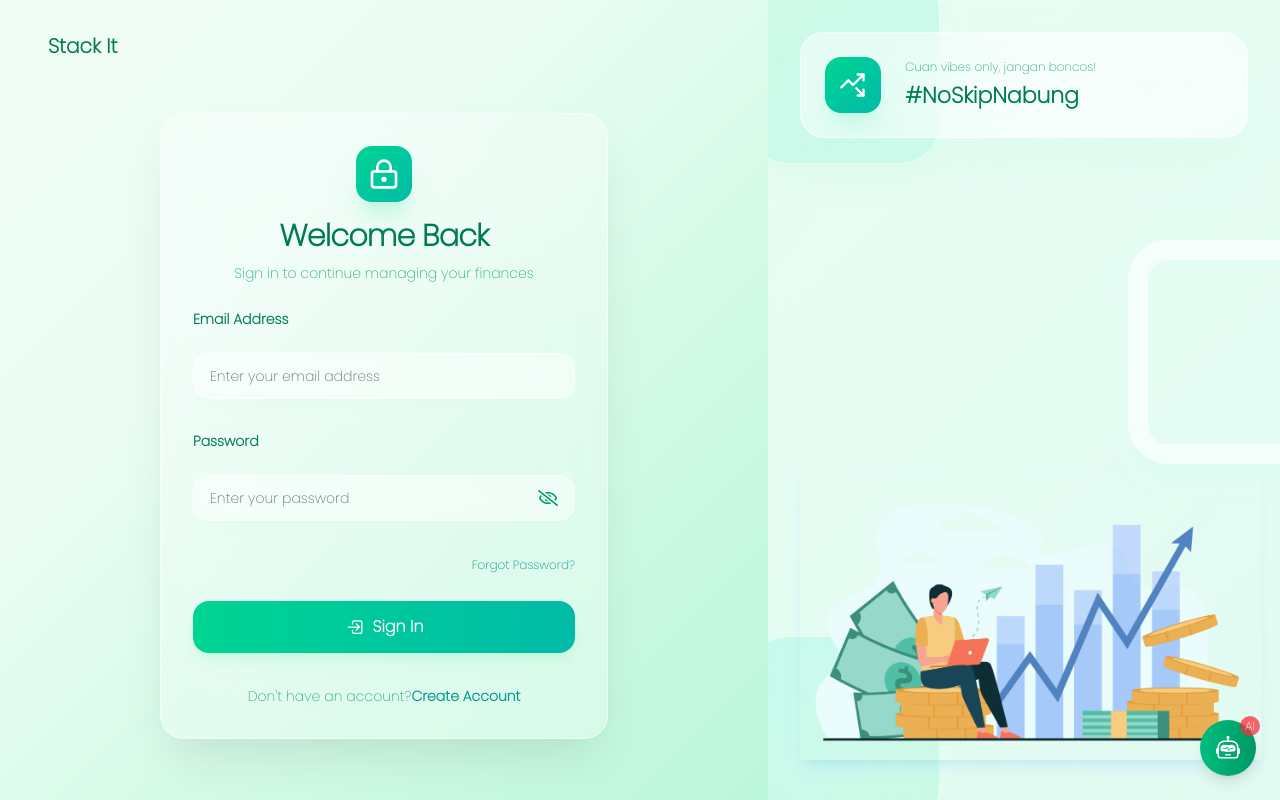
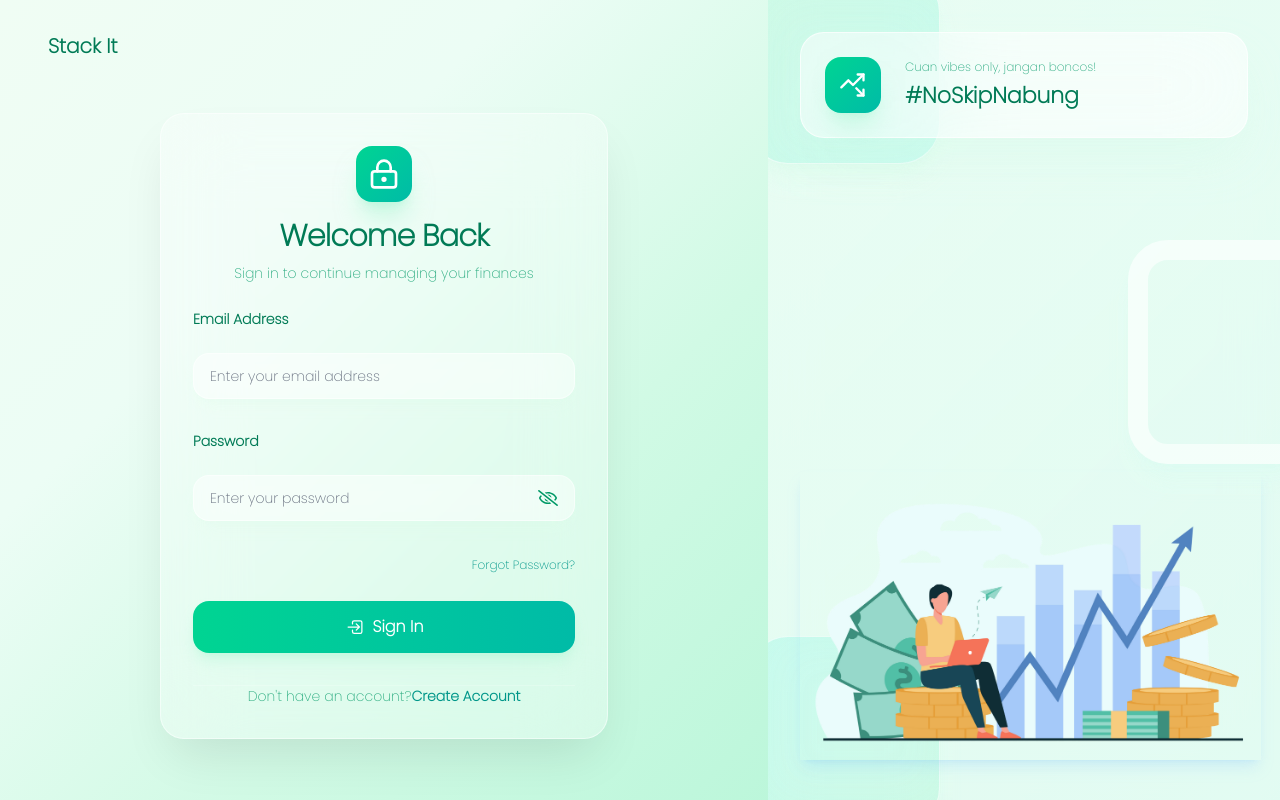
Before and after one commit to Alvarizqi09/fe-finance, a React (Vite) app: page /login in a window 1280 px wide. Built offline with nearby package versions, Linux system fonts and the light colour scheme.

Commit message:
fix: conditionally render AI Chatbot component based on authentication status

```diff
--- a/src/App.jsx
+++ b/src/App.jsx
@@ -16,6 +16,7 @@ import { Toaster } from "react-hot-toast";
 import AIChatbot from "./components/AIChatbot";
 
 function App() {
+  const isAuthenticated = !!localStorage.getItem("token");
   return (
     <UserProvider>
       <div>
@@ -40,8 +41,8 @@ function App() {
         }}
       />
 
-      {/* AI Chatbot - Always visible */}
-      <AIChatbot />
+      {/* AI Chatbot - Only visible if authenticated */}
+      {isAuthenticated && <AIChatbot />}
     </UserProvider>
   );
 }
```
